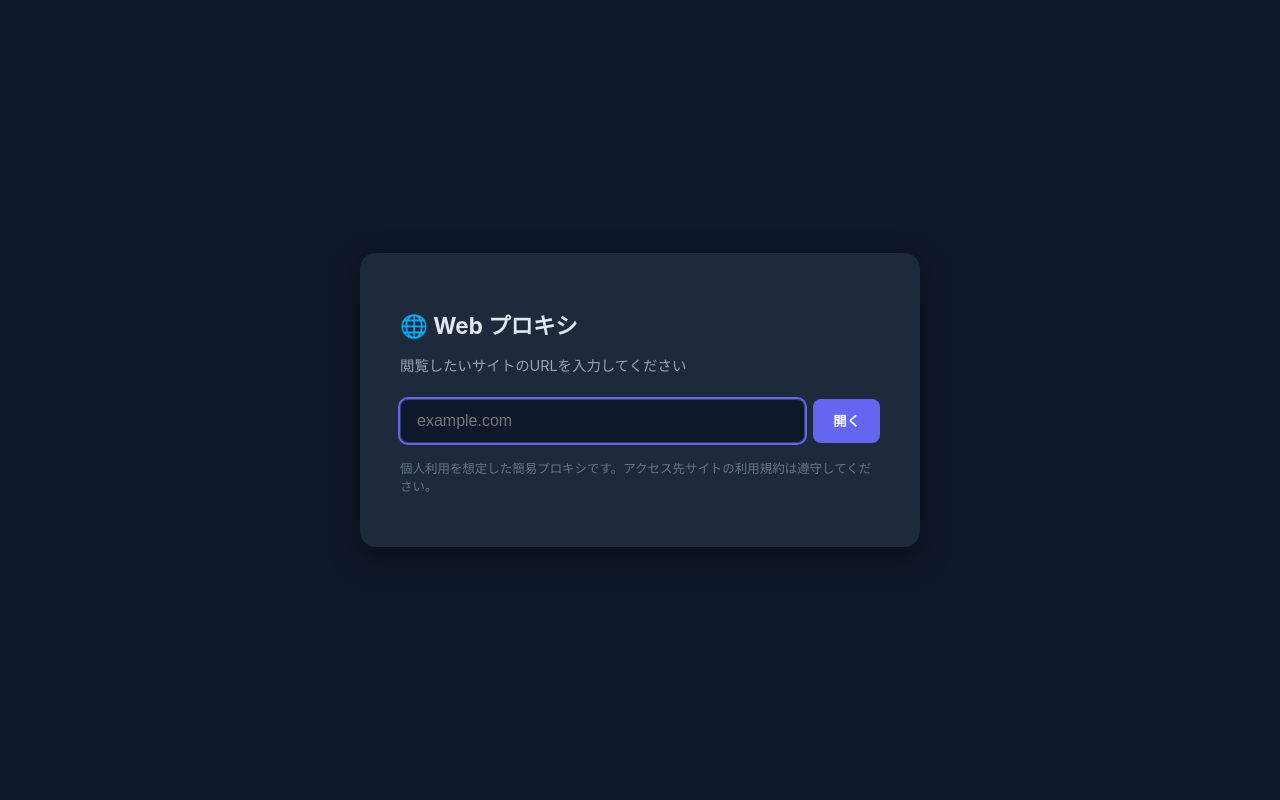
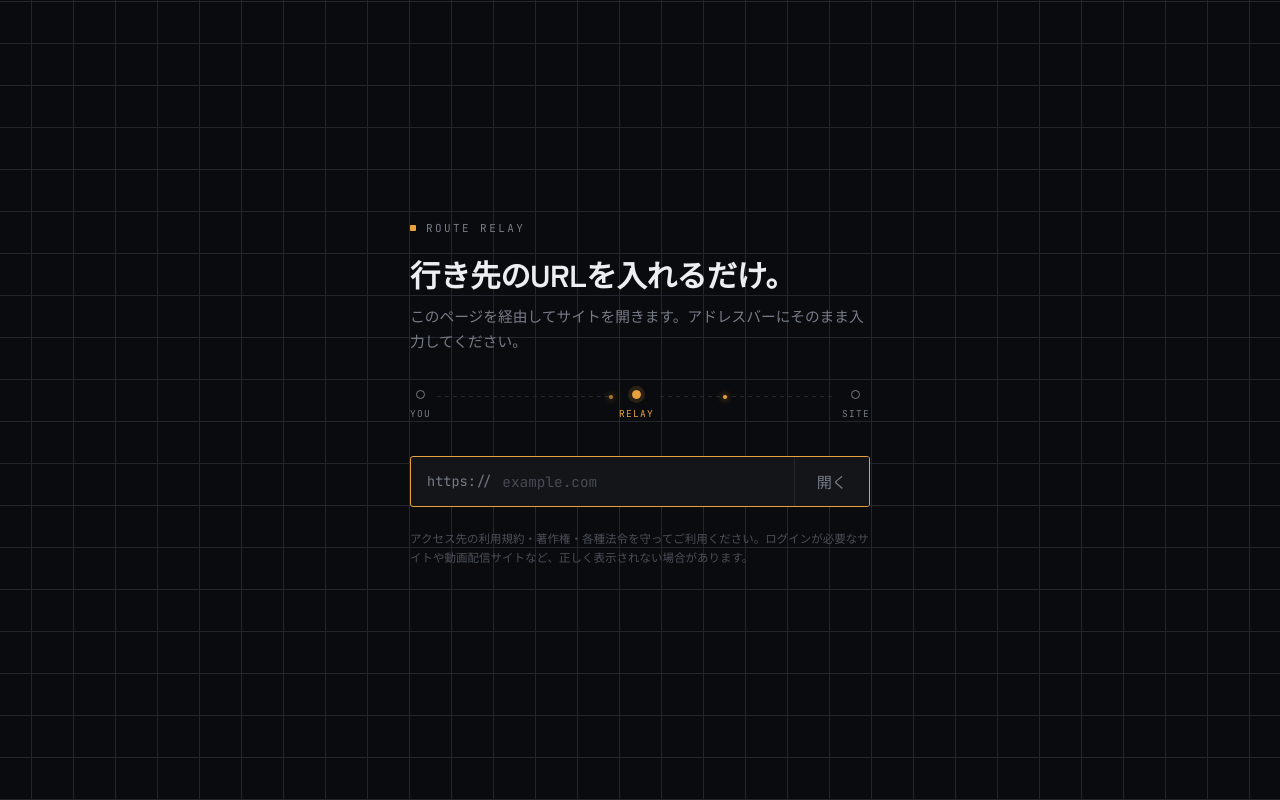
Before and after one commit to sky-ymst/proxy, a website: page public/index.html in a window 1280 px wide. Drawn offline with Linux system fonts and the light colour scheme.

Commit message:
Refactor index.html for better styling and content
Updated HTML structure and styles for improved layout and design.

```diff
--- a/public/index.html
+++ b/public/index.html
@@ -3,81 +3,248 @@
 <head>
 <meta charset="UTF-8">
 <meta name="viewport" content="width=device-width, initial-scale=1.0">
-<title>Web プロキシ</title>
+<title>Proxy</title>
+<link rel="preconnect" href="https://fonts.googleapis.com">
+<link rel="preconnect" href="https://fonts.gstatic.com" crossorigin>
+<link href="https://fonts.googleapis.com/css2?family=JetBrains+Mono:wght@400;500;600;700&family=Zen+Kaku+Gothic+New:wght@400;500;700&display=swap" rel="stylesheet">
 <style>
+  :root {
+    --bg: #0a0b0e;
+    --surface: #131519;
+    --line: #23262c;
+    --text: #eceef1;
+    --text-dim: #767c87;
+    --accent: #e8a13d;
+    --accent-dim: rgba(232, 161, 61, 0.14);
+  }
+
+  * { box-sizing: border-box; }
+
+  html, body {
+    margin: 0;
+    height: 100%;
+  }
+
   body {
-    font-family: -apple-system, BlinkMacSystemFont, "Segoe UI", sans-serif;
-    background: #0f172a;
-    color: #e2e8f0;
+    background: var(--bg);
+    background-image:
+      linear-gradient(var(--line) 1px, transparent 1px),
+      linear-gradient(90deg, var(--line) 1px, transparent 1px);
+    background-size: 42px 42px;
+    background-position: center;
+    color: var(--text);
+    font-family: 'Zen Kaku Gothic New', sans-serif;
     display: flex;
     align-items: center;
     justify-content: center;
-    height: 100vh;
-    margin: 0;
+    min-height: 100vh;
+    padding: 24px;
   }
-  .card {
-    background: #1e293b;
-    padding: 2.5rem;
-    border-radius: 16px;
-    width: 90%;
-    max-width: 480px;
-    box-shadow: 0 10px 30px rgba(0,0,0,0.4);
+
+  .wrap {
+    width: 100%;
+    max-width: 460px;
   }
+
+  .eyebrow {
+    font-family: 'JetBrains Mono', monospace;
+    font-size: 11px;
+    letter-spacing: 0.22em;
+    color: var(--text-dim);
+    text-transform: uppercase;
+    margin-bottom: 18px;
+    display: flex;
+    align-items: center;
+    gap: 10px;
+  }
+
+  .eyebrow::before {
+    content: "";
+    width: 6px;
+    height: 6px;
+    background: var(--accent);
+    display: inline-block;
+    border-radius: 1px;
+  }
+
   h1 {
-    font-size: 1.4rem;
-    margin-bottom: 0.5rem;
+    font-size: 1.9rem;
+    line-height: 1.4;
+    font-weight: 700;
+    margin: 0 0 8px;
+    letter-spacing: -0.01em;
   }
+
   p.desc {
-    color: #94a3b8;
-    font-size: 0.9rem;
-    margin-bottom: 1.5rem;
+    color: var(--text-dim);
+    font-size: 0.92rem;
+    line-height: 1.7;
+    margin: 0 0 36px;
   }
+
+  /* signature element: route indicator */
+  .route {
+    display: flex;
+    align-items: center;
+    margin-bottom: 36px;
+  }
+
+  .node {
+    display: flex;
+    flex-direction: column;
+    align-items: center;
+    gap: 8px;
+    flex-shrink: 0;
+  }
+
+  .node-dot {
+    width: 9px;
+    height: 9px;
+    border: 1.5px solid var(--text-dim);
+    border-radius: 50%;
+    background: var(--bg);
+  }
+
+  .node.mid .node-dot {
+    border-color: var(--accent);
+    background: var(--accent);
+    box-shadow: 0 0 0 4px var(--accent-dim);
+  }
+
+  .node-label {
+    font-family: 'JetBrains Mono', monospace;
+    font-size: 9.5px;
+    letter-spacing: 0.14em;
+    color: var(--text-dim);
+  }
+
+  .node.mid .node-label { color: var(--accent); }
+
+  .track {
+    flex: 1;
+    height: 1px;
+    position: relative;
+    background-image: repeating-linear-gradient(90deg, var(--line) 0 4px, transparent 4px 8px);
+    margin: 0 6px;
+    top: -8px;
+  }
+
+  .track .pulse {
+    position: absolute;
+    top: 50%;
+    left: 0;
+    width: 4px;
+    height: 4px;
+    background: var(--accent);
+    border-radius: 50%;
+    transform: translate(-50%, -50%);
+    animation: travel 2.6s ease-in-out infinite;
+    box-shadow: 0 0 6px var(--accent);
+  }
+
+  .track.b .pulse { animation-delay: 1.3s; }
+
+  @keyframes travel {
+    0% { left: 0%; opacity: 0; }
+    12% { opacity: 1; }
+    88% { opacity: 1; }
+    100% { left: 100%; opacity: 0; }
+  }
+
   form {
     display: flex;
-    gap: 0.5rem;
+    border: 1px solid var(--line);
+    background: var(--surface);
+    border-radius: 3px;
+    overflow: hidden;
+    transition: border-color 0.15s ease;
   }
+
+  form:focus-within {
+    border-color: var(--accent);
+  }
+
+  .protocol {
+    display: flex;
+    align-items: center;
+    padding: 0 4px 0 16px;
+    font-family: 'JetBrains Mono', monospace;
+    font-size: 0.85rem;
+    color: var(--text-dim);
+    user-select: none;
+  }
+
   input {
     flex: 1;
-    padding: 0.75rem 1rem;
-    border-radius: 8px;
-    border: 1px solid #334155;
-    background: #0f172a;
-    color: #e2e8f0;
-    font-size: 1rem;
+    padding: 15px 6px;
+    border: none;
+    background: transparent;
+    color: var(--text);
+    font-family: 'JetBrains Mono', monospace;
+    font-size: 0.9rem;
+    min-width: 0;
   }
-  input:focus { outline: 2px solid #6366f1; }
+
+  input::placeholder { color: #464b54; }
+  input:focus { outline: none; }
+
   button {
-    padding: 0.75rem 1.25rem;
-    border-radius: 8px;
+    padding: 0 22px;
     border: none;
-    background: #6366f1;
-    color: white;
-    font-weight: 600;
+    border-left: 1px solid var(--line);
+    background: var(--surface);
+    color: var(--text-dim);
+    font-family: 'JetBrains Mono', monospace;
+    font-size: 0.95rem;
     cursor: pointer;
+    transition: color 0.15s ease, background 0.15s ease;
   }
-  button:hover { background: #4f46e5; }
+
+  button:hover {
+    color: var(--bg);
+    background: var(--accent);
+  }
+
   .note {
-    margin-top: 1rem;
-    font-size: 0.78rem;
-    color: #64748b;
+    margin-top: 22px;
+    font-size: 11.5px;
+    line-height: 1.7;
+    color: #4a4f58;
+  }
+
+  @media (prefers-reduced-motion: reduce) {
+    .pulse { animation: none !important; }
   }
 </style>
 </head>
 <body>
-  <div class="card">
-    <h1>🌐 Web プロキシ</h1>
-    <p class="desc">閲覧したいサイトのURLを入力してください</p>
+  <div class="wrap">
+    <div class="eyebrow">route relay</div>
+    <h1>行き先のURLを入れるだけ。</h1>
+    <p class="desc">このページを経由してサイトを開きます。アドレスバーにそのまま入力してください。</p>
+
+    <div class="route">
+      <div class="node"><span class="node-dot"></span><span class="node-label">YOU</span></div>
+      <div class="track a"><span class="pulse"></span></div>
+      <div class="node mid"><span class="node-dot"></span><span class="node-label">RELAY</span></div>
+      <div class="track b"><span class="pulse"></span></div>
+      <div class="node"><span class="node-dot"></span><span class="node-label">SITE</span></div>
+    </div>
+
     <form onsubmit="go(event)">
-      <input type="text" id="url" placeholder="example.com" autofocus>
+      <span class="protocol">https://</span>
+      <input type="text" id="url" placeholder="example.com" autocomplete="off" autofocus>
       <button type="submit">開く</button>
     </form>
-    <p class="note">個人利用を想定した簡易プロキシです。アクセス先サイトの利用規約は遵守してください。</p>
+
+    <p class="note">アクセス先の利用規約・著作権・各種法令を守ってご利用ください。ログインが必要なサイトや動画配信サイトなど、正しく表示されない場合があります。</p>
   </div>
 
   <script>
     function go(e) {
       e.preventDefault();
-      let url = document.getElementById('url').value.trim();
+      const field = document.getElementById('url');
+      let url = field.value.trim();
       if (!url) return;
       if (!/^https?:\/\//i.test(url)) {
         url = 'https://' + url;
```
